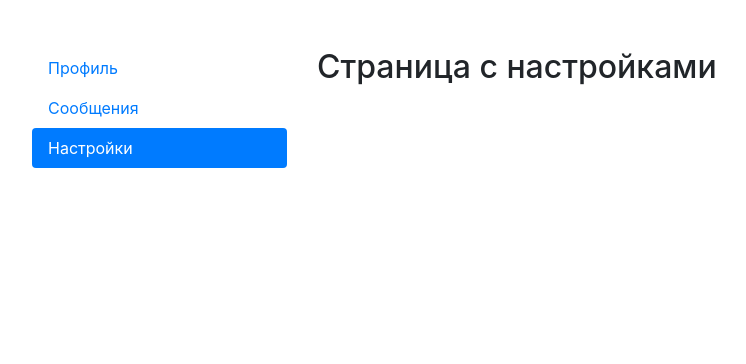
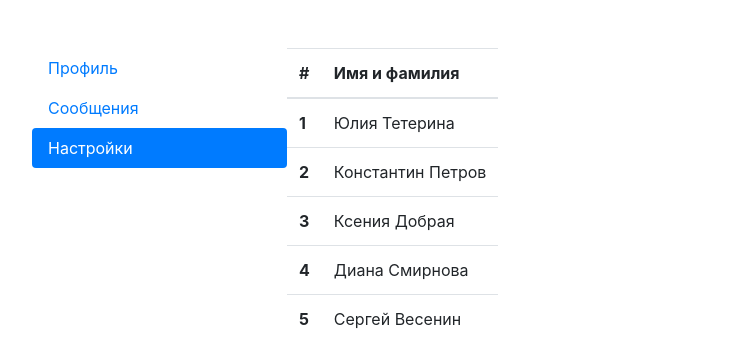
Before and after one commit to crashberry/vite-react-app, a React (Vite) app: page /settings in a window 1280 px wide. Shown: the top 364 px of the page, without its empty margins (53-799 px from the left). Built offline with nearby package versions, Linux system fonts and the light colour scheme.

Commit message:
fix changes 17-05

```diff
--- a/src/App.jsx
+++ b/src/App.jsx
@@ -4,7 +4,7 @@ import { Profile } from "./components/Profile";
 import { Messages } from "./components/Messages";
 import { Settings } from "./components/Settings";
 
-function App() {
+function App(props) {
   return (
     <>
       <div className="container mt-5">
@@ -25,9 +25,9 @@ function App() {
           <div className="col-md-9">
             <Routes>
               <Route path="/" element={<h2>Вы – в личном кабинете. Меню выбора – слева.</h2>} />
-              <Route path="/profile" element={<Profile />} />
+              <Route path="/profile" element={<Profile function={props.users.key_getUser} />} />
               <Route path="/messages" element={<Messages />} />
-              <Route path="/settings" element={<Settings />} />
+              <Route path="/settings" element={<Settings function={props.users.key_getUsers} />} />
             </Routes>
           </div>
         </div>
--- a/src/components/Profile.jsx
+++ b/src/components/Profile.jsx
@@ -1,27 +1,34 @@
-export const Profile = () => {
+import styles from "./Profile.module.css";
+
+export const Profile = (props) => {
+  const familyStyle = {
+    color: "blue",
+    fontSize: "1.2rem",
+  };
+
+  let user = props.function();
+
   return (
     <div className="row">
       <div className="col-md-4">
-        <img
-          src="https://img.freepik.com/free-psd/3d-illustration-bald-person-with-glasses_23-2149436184.jpg"
-          alt="Аватар"
-          width="100%"
-        />
+        <img src={user.avatar} alt="Аватар" width="100%" />
       </div>
       <div className="col-md-8">
-        <p>
-          <span>Id:</span>
-          <span>2</span>
+        <p className={styles.id}>
+          <span>Id: </span>
+          <span>{user.id}</span>
+        </p>
+        <p className={styles.email}>
+          <span>E-mail: </span>
+          <span>{user.email}</span>
         </p>
         <p>
-          <span>E-mail:</span>
-          <span>vania@mail.ru</span>
+          <span style={familyStyle}>Фамилия и имя: </span>
+          <span>
+            {user.lastname} {user.name}
+          </span>
         </p>
-        <p>
-          <span>Фамилия и имя:</span>
-          <span>Иван Иванов</span>
-        </p>
-        <p>Рассказ о себе</p>
+        <p style={{ color: "red", fontSize: "1.5rem" }}>Рассказ о себе</p>
       </div>
     </div>
   );
--- /dev/null
+++ b/src/components/Profile.module.css
@@ -0,0 +1,13 @@
+.id {
+  color: orange;
+  margin-bottom: 2rem;
+}
+.email {
+  font-size: 1.2rem;
+}
+.email :nth-child(1) {
+  font-style: italic;
+}
+.email:nth-child(2) {
+  color: brown;
+}
--- a/src/components/Settings.jsx
+++ b/src/components/Settings.jsx
@@ -1,3 +1,39 @@
-export const Settings = () => {
-  return <h2>Страница с настройками</h2>;
+const TableRow = (props) => {
+  return (
+    <tr>
+      <th scope="row">{props.index + 1}</th>
+      <td>
+        {props.name} {props.lastname}
+      </td>
+    </tr>
+  );
 };
+
+export const Settings = (props) => {
+  let users = props.function();
+
+  console.log(users);
+
+  let usersCount = Object.keys(users).length;
+  let userRow = [];
+
+  for (let i = 0; i < usersCount; i++) {
+    userRow.push(<TableRow name={users[i].name} lastname={users[i].lastname} index={i} key={i} />);
+  }
+
+  return (
+    <div className="row">
+      <div className="row">
+        <table className="table">
+          <thead>
+            <tr>
+              <th scope="col">#</th>
+              <th scope="col">Имя и фамилия</th>
+            </tr>
+          </thead>
+          <tbody>{userRow}</tbody>
+        </table>
+      </div>
+    </div>
+  );
+};
--- a/src/main.jsx
+++ b/src/main.jsx
@@ -1,13 +1,12 @@
-import React from "react";
+// import React from "react";
 import ReactDOM from "react-dom/client";
 import App from "./App.jsx";
 import "./index.css";
 import { BrowserRouter } from "react-router-dom";
+import { getUser, getUsers } from "./state.jsx";
 
 ReactDOM.createRoot(document.getElementById("root")).render(
   <BrowserRouter>
-    <React.StrictMode>
-      <App />
-    </React.StrictMode>
+    <App users={{ key_getUser: getUser, key_getUsers: getUsers }} />
   </BrowserRouter>
 );
--- /dev/null
+++ b/src/state.jsx
@@ -0,0 +1,25 @@
+const user = {
+  id: "1",
+  email: "ivan@ya.ru",
+  name: "Иван",
+  lastname: "Иванов",
+  avatar:
+    "https://img.freepik.com/free-psd/3d-illustration-bald-person-with-glasses_23-2149436184.jpg",
+  about: "Тут – мой рассказ очень интересный",
+};
+
+const users = {
+  0: { name: "Юлия", lastname: "Тетерина" },
+  1: { name: "Константин", lastname: "Петров" },
+  2: { name: "Ксения", lastname: "Добрая" },
+  3: { name: "Диана", lastname: "Смирнова" },
+  4: { name: "Сергей", lastname: "Весенин" },
+};
+
+export function getUser() {
+  return user;
+}
+
+export function getUsers() {
+  return users;
+}
```
